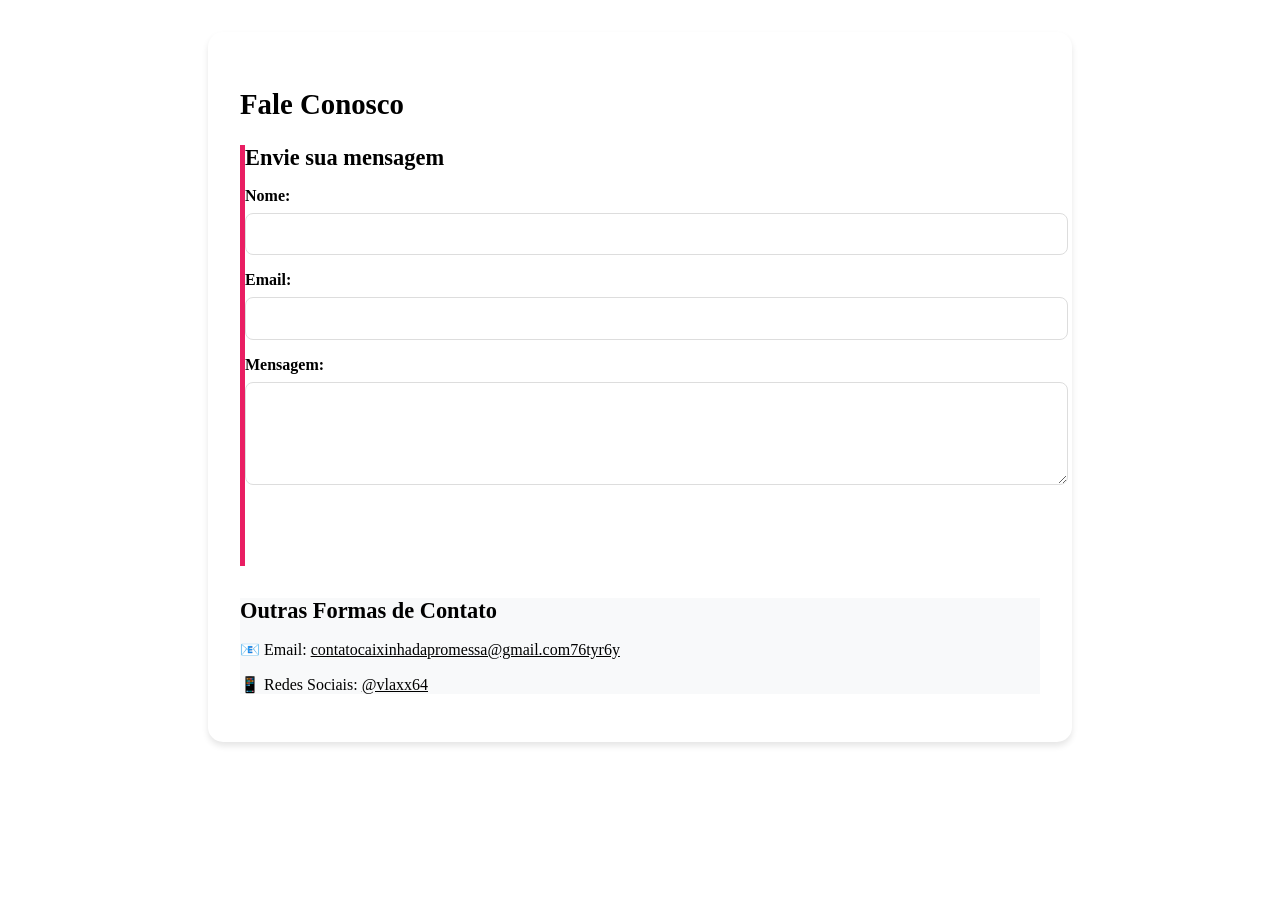
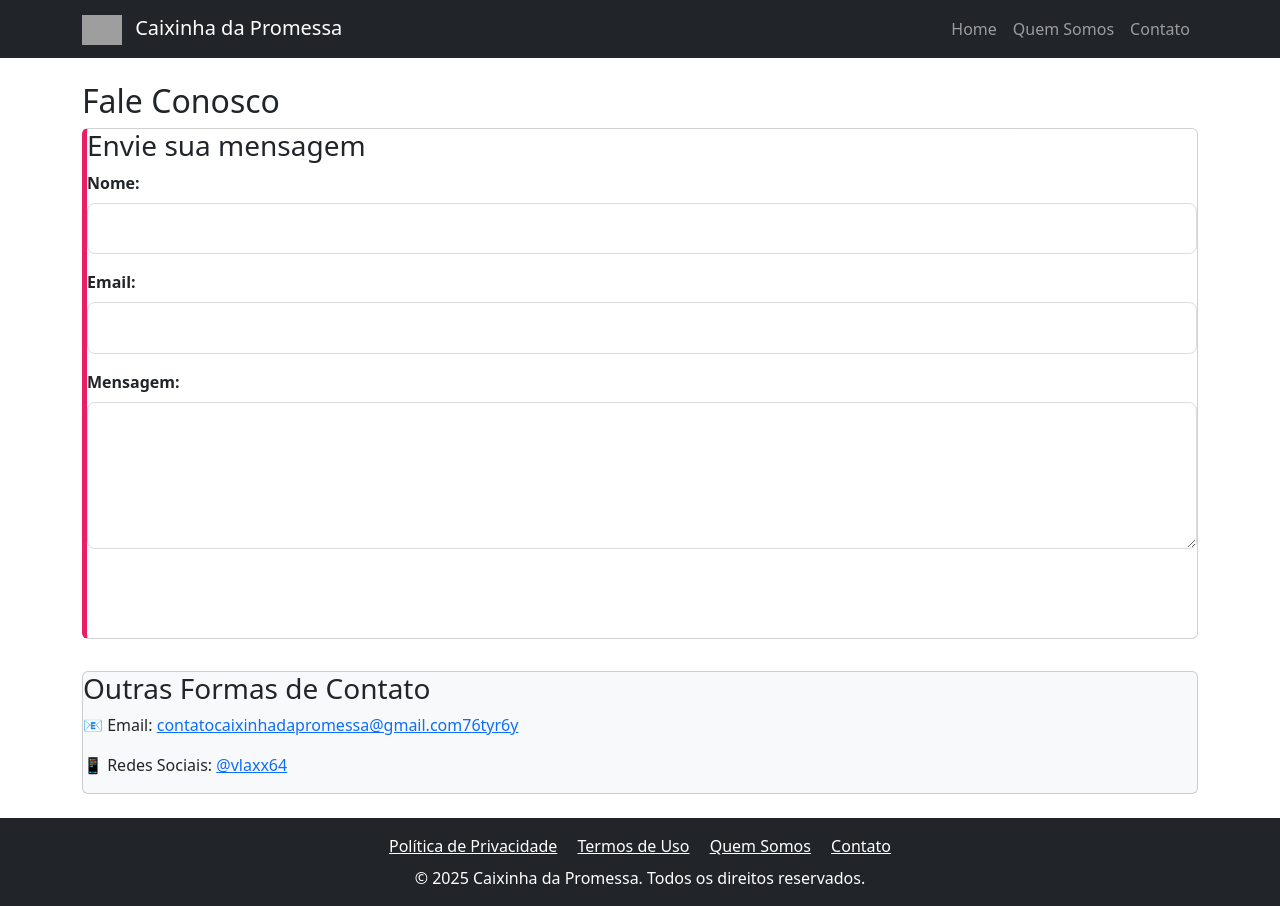
Before and after one commit to Vlaneves/caixinha-promessas, a Flask app: page /contato in a window 1280 px wide. Before the commit the page ends 746 px from the top, so only its background shows below. Run offline with Flask 3, Linux system fonts and the light colour scheme; grey boxes are pictures that could not be loaded.

Commit message:
Update base.html
atualizaçao css de paginas institucionais

```diff
--- a/templates/base.html
+++ b/templates/base.html
@@ -1,49 +1,137 @@
 <!DOCTYPE html>
 <html lang="pt-BR">
 <head>
-    <!-- [Seu head atual aqui] -->
+    <!-- Metadados Básicos -->
+    <meta charset="UTF-8">
+    <meta name="viewport" content="width=device-width, initial-scale=1.0">
+    <title>{% block title %}Caixinha da Promessa{% endblock %}</title>
+
+    <!-- Bootstrap CSS -->
+    <link href="https://cdn.jsdelivr.net/npm/bootstrap@5.3.0/dist/css/bootstrap.min.css" rel="stylesheet">
+
+    <!-- Seu CSS Principal -->
+    <link rel="stylesheet" href="{{ url_for('static', filename='styles.css') }}">
+
+    <!-- CSS para Páginas Institucionais -->
     <style>
-        /* Adicione isto ao seu CSS existente */
-        .content-page {
-            max-width: 800px;
-            margin: 2rem auto;
-            padding: 2rem;
-            background: white;
-            border-radius: 15px;
-            box-shadow: 0 4px 6px rgba(0,0,0,0.1);
+        /* Cores Temáticas */
+        :root {
+            --azul-primario: #2c3e50;
+            --verde-secundario: #27ae60;
+            --destaque-1: #8e44ad;
+            --destaque-2: #e67e22;
         }
 
-        .content-page h2 {
-            color: var(--azul-principal) !important;
-            margin-bottom: 1.5rem;
-            font-size: 1.8rem;
+        /* Layout Base */
+        .pagina-institucional {
+            max-width: 800px;
+            margin: 40px auto;
+            padding: 30px;
+            background: white;
+            border-radius: 10px;
+            box-shadow: 0 2px 15px rgba(0,0,0,0.1);
         }
 
-        .content-page h3 {
-            color: var(--verde-botao);
-            margin: 1.5rem 0 1rem;
-            font-size: 1.4rem;
+        /* Títulos */
+        .titulo-pagina {
+            color: var(--azul-primario);
+            text-align: center;
+            margin-bottom: 30px;
+            padding-bottom: 10px;
+            border-bottom: 2px solid var(--azul-primario);
         }
 
-        .content-page ul, ol {
-            margin: 1rem 0;
-            padding-left: 1.5rem;
+        /* Blocos de Conteúdo */
+        .bloco-informativo {
+            border-left: 4px solid var(--azul-primario);
+            padding: 20px;
+            margin-bottom: 25px;
+            background: #f8f9fa;
+            border-radius: 0 5px 5px 0;
         }
 
-        .content-page li {
-            margin-bottom: 0.5rem;
-            line-height: 1.6;
+        .bloco-informativo.termos {
+            border-left-color: var(--destaque-1);
         }
 
-        .content-page a {
-            color: var(--azul-principal);
-            text-decoration: underline;
+        .bloco-informativo.contato {
+            border-left-color: var(--destaque-2);
+        }
+
+        /* Elementos Internos */
+        .bloco-informativo h3 {
+            color: inherit;
+            margin-top: 0;
+        }
+
+        .lista-informativa {
+            padding-left: 20px;
+        }
+
+        .lista-informativa li {
+            margin-bottom: 8px;
         }
     </style>
+
+    <!-- CSS Adicional por Página -->
+    {% block extra_css %}{% endblock %}
 </head>
 <body>
-    {% block content %}{% endblock %}
+    <!-- Barra de Navegação (opcional) -->
+    <nav class="navbar navbar-expand-lg navbar-dark bg-dark">
+        <div class="container">
+            <a class="navbar-brand" href="/">
+                <img src="{{ url_for('static', filename='img/logo.png') }}" alt="Logo" height="30" class="me-2">
+                Caixinha da Promessa
+            </a>
+            <button class="navbar-toggler" type="button" data-bs-toggle="collapse" data-bs-target="#navbarNav">
+                <span class="navbar-toggler-icon"></span>
+            </button>
+            <div class="collapse navbar-collapse" id="navbarNav">
+                <ul class="navbar-nav ms-auto">
+                    <li class="nav-item">
+                        <a class="nav-link" href="/">Home</a>
+                    </li>
+                    <li class="nav-item">
+                        <a class="nav-link" href="/quem-somos">Quem Somos</a>
+                    </li>
+                    <li class="nav-item">
+                        <a class="nav-link" href="/contato">Contato</a>
+                    </li>
+                </ul>
+            </div>
+        </div>
+    </nav>
 
-    <!-- [Seu footer atual aqui] -->
+    <!-- Conteúdo Principal -->
+    <main class="container my-4">
+        {% block content %}
+        <!-- Seu conteúdo existente será renderizado aqui -->
+        {% endblock %}
+    </main>
+
+    <!-- Rodapé -->
+    <footer class="bg-dark text-white py-3 mt-4">
+        <div class="container text-center">
+            <div class="mb-2">
+                <a href="/politica-de-privacidade" class="text-white mx-2">Política de Privacidade</a>
+                <a href="/termos-de-uso" class="text-white mx-2">Termos de Uso</a>
+                <a href="/quem-somos" class="text-white mx-2">Quem Somos</a>
+                <a href="/contato" class="text-white mx-2">Contato</a>
+            </div>
+            <p class="m-0">&copy; <span id="ano-atual"></span> Caixinha da Promessa. Todos os direitos reservados.</p>
+        </div>
+    </footer>
+
+    <!-- Scripts Essenciais -->
+    <script src="https://cdn.jsdelivr.net/npm/bootstrap@5.3.0/dist/js/bootstrap.bundle.min.js"></script>
+
+    <!-- Script para Ano Atual -->
+    <script>
+        document.getElementById('ano-atual').textContent = new Date().getFullYear();
+    </script>
+
+    <!-- Scripts Adicionais por Página -->
+    {% block extra_js %}{% endblock %}
 </body>
 </html>
```
